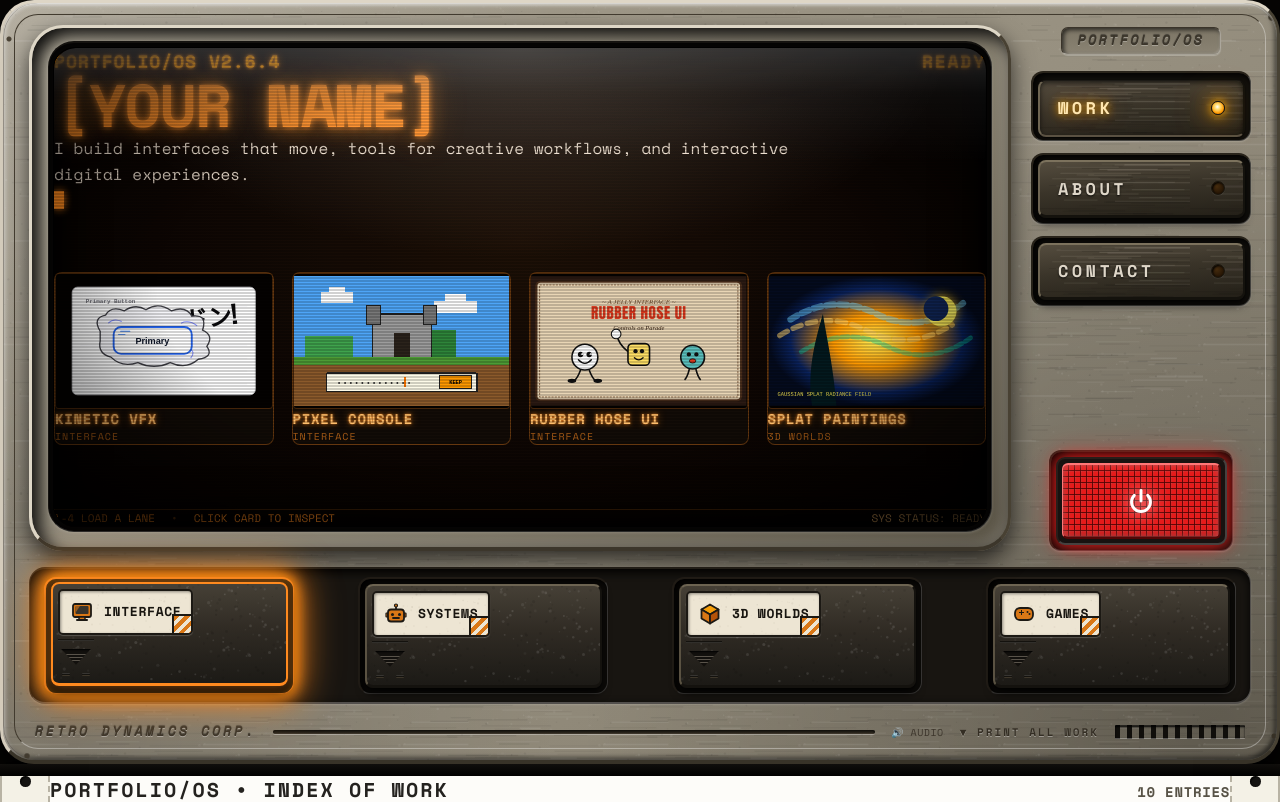
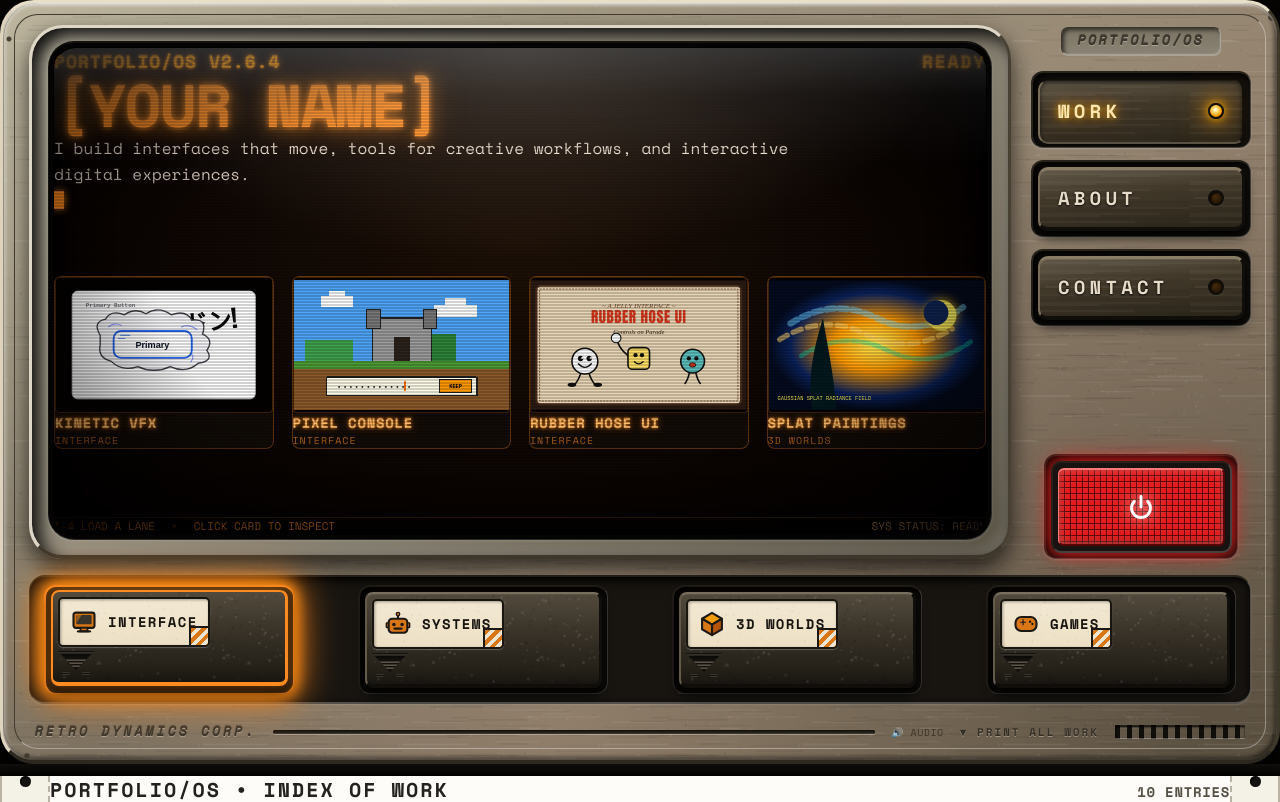
Before and after one commit to spixcy/portfolio, a React (Vite) app: page / in a window 1280 px wide. Shown: the top 802 px of the page. Built offline with nearby package versions, Linux system fonts and the light colour scheme.

Commit message:
style: warmer bronze chassis, bigger nav buttons, cleaner CRT vignette, larger cartridge labels, better preview height, brushed texture refresh

```diff
--- a/src/components/frame/CartridgeDeck.tsx
+++ b/src/components/frame/CartridgeDeck.tsx
@@ -18,7 +18,7 @@ const CARTRIDGES: {
     id: 'interface',
     label: 'INTERFACE',
     iconSvg: (
-      <svg className="w-6 h-6 select-none flex-none" viewBox="0 0 24 24" fill="none">
+      <svg className="w-7 h-7 select-none flex-none" viewBox="0 0 24 24" fill="none">
         {/* Retro Orange Monitor */}
         <rect x="3" y="4" width="18" height="13" rx="2" fill="#d97716" stroke="#1c1914" strokeWidth="1.8" />
         <rect x="5.5" y="6" width="13" height="8" rx="1" fill="#38332b" />
@@ -33,7 +33,7 @@ const CARTRIDGES: {
     id: 'systems',
     label: 'SYSTEMS',
     iconSvg: (
-      <svg className="w-6 h-6 select-none flex-none" viewBox="0 0 24 24" fill="none">
+      <svg className="w-7 h-7 select-none flex-none" viewBox="0 0 24 24" fill="none">
         {/* Antenna */}
         <circle cx="12" cy="3.5" r="1.5" fill="#d97716" stroke="#1c1914" strokeWidth="1.2" />
         <line x1="12" y1="5" x2="12" y2="7.5" stroke="#1c1914" strokeWidth="1.8" />
@@ -53,7 +53,7 @@ const CARTRIDGES: {
     id: 'worlds',
     label: '3D WORLDS',
     iconSvg: (
-      <svg className="w-6 h-6 select-none flex-none" viewBox="0 0 24 24" fill="none">
+      <svg className="w-7 h-7 select-none flex-none" viewBox="0 0 24 24" fill="none">
         {/* Isometric 3D Cube */}
         <path d="M12 2.5 L20.5 7.5 L12 12.5 L3.5 7.5 Z" fill="#f59e0b" stroke="#1c1914" strokeWidth="1.8" strokeLinejoin="round" />
         <path d="M3.5 7.5 L12 12.5 L12 21.5 L3.5 16.5 Z" fill="#d97716" stroke="#1c1914" strokeWidth="1.8" strokeLinejoin="round" />
@@ -65,7 +65,7 @@ const CARTRIDGES: {
     id: 'games',
     label: 'GAMES',
     iconSvg: (
-      <svg className="w-6 h-6 select-none flex-none" viewBox="0 0 24 24" fill="none">
+      <svg className="w-7 h-7 select-none flex-none" viewBox="0 0 24 24" fill="none">
         {/* Gamepad body */}
         <rect x="3" y="6" width="18" height="12" rx="5" fill="#d97716" stroke="#1c1914" strokeWidth="1.8" />
         {/* D-Pad */}
@@ -111,10 +111,10 @@ export const CartridgeDeck: React.FC<CartridgeDeckProps> = ({
               {/* Inset Aged Ivory Paper Label Plate (Reference Image 3) */}
               <div className="cartridge-label-plate">
                 <div className="flex items-center gap-2.5">
-                  <div className="shrink-0 w-6 h-6 flex items-center justify-center">
+                  <div className="shrink-0 w-7 h-7 flex items-center justify-center">
                     {c.iconSvg}
                   </div>
-                  <span className="text-xs sm:text-[13px] font-bold tracking-wider font-mono text-[#181510] uppercase">
+                  <span className="text-[13px] sm:text-[14px] font-bold tracking-widest font-mono text-[#181510] uppercase leading-none">
                     {c.label}
                   </span>
                 </div>
--- a/src/components/views/WorkLaneView.tsx
+++ b/src/components/views/WorkLaneView.tsx
@@ -46,13 +46,13 @@ export const WorkLaneView: React.FC<WorkLaneViewProps> = ({
 
   return (
     <div
-      className="flex flex-col flex-1 justify-between pt-1 h-full min-h-0"
+      className="flex flex-col flex-1 justify-between gap-2 h-full min-h-0"
       aria-label={`Work lane: ${categoryTitle}`}
     >
       {/* Split Work View: Left Project List (35%) + Right Detail Box (65%) */}
-      <div className="grid grid-cols-1 md:grid-cols-12 gap-5 lg:gap-7 flex-1 items-stretch my-auto min-h-0">
+      <div className="grid grid-cols-1 md:grid-cols-12 gap-4 lg:gap-5 flex-1 items-stretch min-h-0">
         {/* Left Column: Numbered Project Index List (Reference Image 1) */}
-        <div className="md:col-span-5 flex flex-col justify-start gap-3 sm:gap-4 font-mono select-none pt-1">
+        <div className="md:col-span-5 flex flex-col justify-between gap-1 font-mono select-none py-1">
           {projects.map((project, idx) => {
             const isSelected = idx === selectedIndex;
             return (
@@ -91,7 +91,7 @@ export const WorkLaneView: React.FC<WorkLaneViewProps> = ({
           </div>
 
           {/* Centered Image Preview Box */}
-          <div className="w-full flex-1 min-h-[160px] max-h-[210px] rounded-xs overflow-hidden border border-[#ff9100]/40 bg-black/50 my-auto flex items-center justify-center p-1.5 shadow-inner">
+          <div className="w-full flex-1 min-h-[180px] max-h-[260px] rounded-xs overflow-hidden border border-[#ff9100]/40 bg-black/50 my-2 flex items-center justify-center p-1.5 shadow-inner">
             <OptimizedImage
               src={activeProject.thumbnail}
               alt={activeProject.title}
--- a/src/index.css
+++ b/src/index.css
@@ -76,13 +76,13 @@ html, body {
     radial-gradient(circle at 5% 5%, rgba(255, 255, 255, 0.15) 0%, transparent 35%),
     radial-gradient(circle at 95% 95%, rgba(0, 0, 0, 0.28) 0%, transparent 45%),
     radial-gradient(circle at 5% 95%, rgba(0, 0, 0, 0.18) 0%, transparent 35%),
-    /* Base putty/bronze weathered metal */
-    linear-gradient(145deg, #a8a191 0%, #9c9585 35%, #8f8878 70%, #827b6b 100%);
+    /* Base putty/bronze weathered metal — warm aged brass/bronze */
+    linear-gradient(145deg, #b2a98e 0%, #a09680 30%, #917f6b 65%, #7c6e58 100%);
   border-radius: 34px;
-  border-top: 3.5px solid #ded6c6;
-  border-left: 3px solid #d4ccbc;
-  border-bottom: 4.5px solid #383328;
-  border-right: 3.5px solid #484234;
+  border-top: 3.5px solid #e8dfc8;
+  border-left: 3px solid #dfd5be;
+  border-bottom: 4.5px solid #2e2920;
+  border-right: 3.5px solid #3e3828;
   box-shadow:
     0 35px 85px rgba(0, 0, 0, 0.96),
     0 12px 30px rgba(0, 0, 0, 0.75),
@@ -245,19 +245,7 @@ html, body {
   z-index: 24;
 }
 
-/* CRT Vignette */
-.crt-vignette-layer {
-  position: absolute;
-  inset: 0;
-  background: radial-gradient(
-    ellipse at 50% 50%,
-    transparent 65%,
-    rgba(0, 0, 0, 0.4) 85%,
-    rgba(0, 0, 0, 0.8) 100%
-  );
-  pointer-events: none;
-  z-index: 23;
-}
+/* CRT Vignette — single definition */
 .crt-vignette-layer {
   position: absolute;
   inset: 0;
@@ -265,7 +253,7 @@ html, body {
     ellipse at 50% 50%,
     transparent 55%,
     rgba(0, 0, 0, 0.5) 85%,
-    rgba(0, 0, 0, 0.85) 100%
+    rgba(0, 0, 0, 0.88) 100%
   );
   pointer-events: none;
   z-index: 23;
@@ -317,18 +305,19 @@ html, body {
 /* Chunky 3D Push Button with Brushed Grain (Reference Image 4) */
 .key-cap-btn {
   width: 100%;
-  height: clamp(54px, 7.2vh, 64px);
+  height: clamp(60px, 8vh, 72px);
   background:
     url('/textures/switch-brushed.svg') repeat,
-    linear-gradient(175deg, #544c3e 0%, #3a3429 45%, #242018 100%);
-  border-radius: 8px;
-  border-top: 2.5px solid #7c725d;
-  border-left: 2px solid #6e6552;
-  border-bottom: 3.5px solid #14120d;
-  border-right: 2.5px solid #14120d;
+    linear-gradient(175deg, #615848 0%, #42392a 40%, #2a2419 100%);
+  border-radius: 10px;
+  border-top: 3px solid #8a7d65;
+  border-left: 2.5px solid #7a6e58;
+  border-bottom: 4px solid #100e0a;
+  border-right: 3px solid #100e0a;
   box-shadow:
-    0 5px 9px rgba(0, 0, 0, 0.75),
-    0 2px 3px rgba(0, 0, 0, 0.5);
+    0 6px 12px rgba(0, 0, 0, 0.8),
+    0 3px 5px rgba(0, 0, 0, 0.6),
+    inset 0 1px 0 rgba(255,255,255,0.08);
   user-select: none;
   cursor: pointer;
   display: flex;
@@ -355,10 +344,10 @@ html, body {
 .key-cap-label {
   font-family: var(--font-mono);
   font-weight: 800;
-  font-size: 17px;
-  letter-spacing: 0.2em;
-  color: #ded6c8;
-  text-shadow: 0 1px 2px rgba(0, 0, 0, 0.8);
+  font-size: 19px;
+  letter-spacing: 0.22em;
+  color: #e8dcc8;
+  text-shadow: 0 1px 2px rgba(0, 0, 0, 0.9), 0 -1px 0 rgba(0,0,0,0.5);
   transition: color 0.15s ease, text-shadow 0.15s ease;
 }
 
@@ -371,10 +360,10 @@ html, body {
 
 /* Amber Jewel LED (Reference Image 4) */
 .amber-led-jewel {
-  width: 14px;
-  height: 14px;
+  width: 16px;
+  height: 16px;
   border-radius: 50%;
-  border: 1.5px solid #1a160e;
+  border: 2px solid #0f0d09;
   transition: all 0.15s ease;
   flex-shrink: 0;
 }
@@ -398,15 +387,15 @@ html, body {
 .power-rocker-wrapper {
   margin-top: auto;
   align-self: center;
-  width: 84%;
+  width: 88%;
 }
 
 .power-rocker-btn {
   width: 100%;
-  aspect-ratio: 440 / 265;
-  max-height: 88px;
-  border-radius: 9px;
-  padding: 4px;
+  aspect-ratio: 440 / 270;
+  max-height: 92px;
+  border-radius: 10px;
+  padding: 5px;
   cursor: pointer;
   display: flex;
   align-items: center;
@@ -510,19 +499,20 @@ html, body {
 /* Chunky Cartridge Unit (Reference Image 3) */
 .cartridge-chunky-unit {
   width: 100%;
-  aspect-ratio: 400 / 235;
-  max-height: 104px;
+  aspect-ratio: 400 / 215;
+  max-height: 96px;
   background:
     url('/textures/cartridge-grain.svg') repeat,
-    linear-gradient(180deg, #464036 0%, #302b24 45%, #1c1a16 100%);
+    linear-gradient(180deg, #524a3c 0%, #3a3429 40%, #242018 85%, #181410 100%);
   border-radius: 8px;
-  border-top: 2.5px solid #6e6553;
-  border-left: 2px solid #5a5242;
-  border-bottom: 3.5px solid #14120e;
-  border-right: 2.5px solid #14120e;
+  border-top: 2.5px solid #7a7060;
+  border-left: 2px solid #645a4a;
+  border-bottom: 4px solid #100e0a;
+  border-right: 3px solid #100e0a;
   box-shadow:
-    0 5px 10px rgba(0, 0, 0, 0.8),
-    0 2px 3px rgba(0, 0, 0, 0.5);
+    0 6px 12px rgba(0, 0, 0, 0.85),
+    0 2px 4px rgba(0, 0, 0, 0.6),
+    inset 0 1px 0 rgba(255,255,255,0.06);
   cursor: pointer;
   display: flex;
   flex-direction: column;
@@ -546,15 +536,16 @@ html, body {
 .cartridge-label-plate {
   background:
     url('/textures/paper-grain.svg') repeat,
-    #ede5d3;
+    linear-gradient(180deg, #f2e8d2 0%, #ede0c5 100%);
   border-radius: 5px;
-  padding: 4px 10px;
-  height: 46px;
+  padding: 5px 10px;
+  min-height: 50px;
+  flex-shrink: 0;
   display: flex;
   align-items: center;
   justify-content: space-between;
-  border: 2px solid #1c1914;
-  box-shadow: inset 1px 1px 3px rgba(0, 0, 0, 0.4), 0 1px 1px rgba(255, 255, 255, 0.2);
+  border: 2px solid #18160e;
+  box-shadow: inset 1px 1px 3px rgba(0, 0, 0, 0.35), 0 1px 1px rgba(255, 255, 255, 0.25);
   position: relative;
   overflow: hidden;
 }
```
Also changed, not shown: public/textures/switch-brushed.svg.
